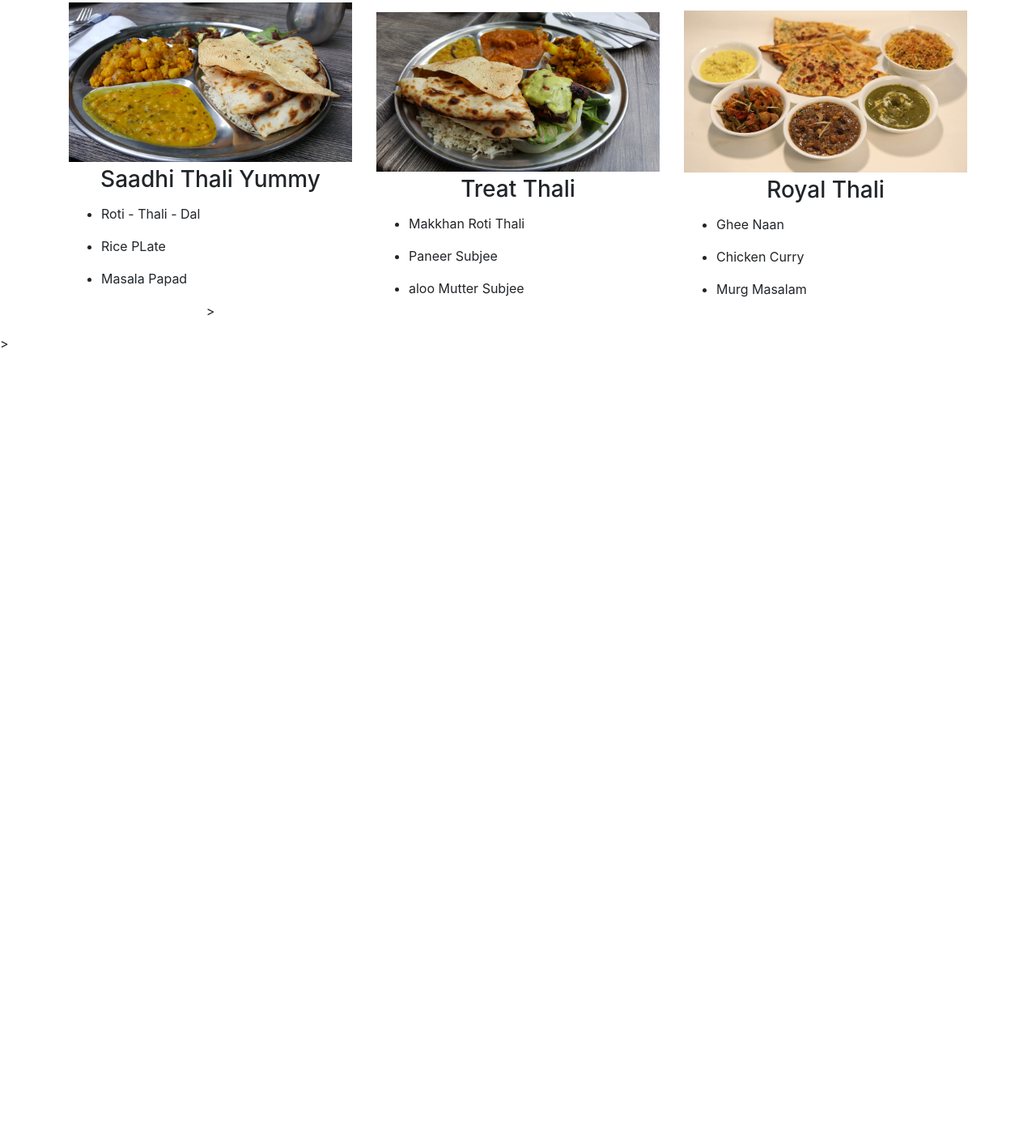
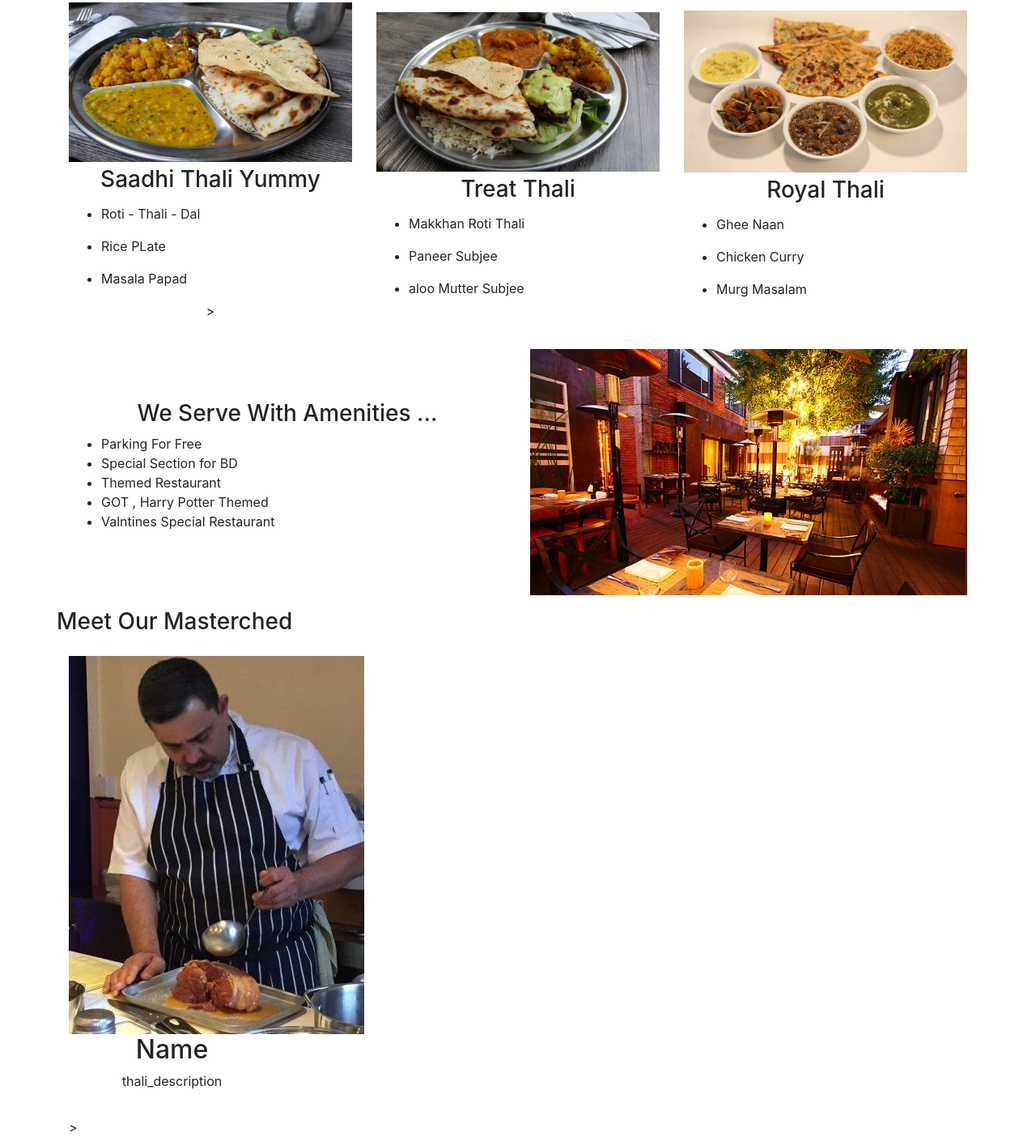
Before and after one commit to AlexBallast/Gangotri-Restraurent-using-BootStrap, a plain HTML site: page index.html in a window 1280 px wide. Shown: the part 700-2104 px from the top of the page at 81% size. Before the commit the page ends 1136 px from the top, so only its background shows below. Drawn offline with nearby package versions, Linux system fonts and the light colour scheme.

Commit message:
Amenities Section Added Sucessfully

```diff
--- a/index.html
+++ b/index.html
@@ -114,28 +114,38 @@
     </div>
 
     </div>
-
-
-
-
-
-
-
-
-
-
-
-
-
     <!----------------------------------------------->
 
     <!---------Amenities ------------------>
+    <div class="container" style="padding-top :1.5%">
+        <div class="row text-center padding">
+            <div class="amen_text col-lg-6 col-md-6 col-sm-12">
+                <h3>We Serve With Amenities ...<br></h3>
+                <ul style="text-align:left">
+                    <li>Parking For Free</li>
+                    <li>Special Section for BD</li>
+                    <li>Themed Restaurant</li>
+                    <li>GOT , Harry Potter Themed</li>
+                    <li>Valntines Special Restaurant</li>
+                </ul>
 
-
-
+            </div>
+            <img src="Images/amenities/restro.jpg" alt="Amenities" class="img-fluid col-lg-6 col-md-6 col-sm-12">
+        </div>
+    </div>
     <!------------------------------------------->
     <!------Meet Our Chefs----------------->
-
+    <div class="container">
+        <div class="row text-center padding">
+            <h3>Meet Our Masterched
+        </div>
+        <div class="row text-center padding">
+            <div class="col-xs-12 col-sm-12 col-md-6 col-lg-3 col-xl-3">
+                <img src="Images/meet team/cc.jpg" alt="">
+                <h2>Name</h2>
+                <p>thali_description</p>
+            </div>
+        </div>
 
 
 
```
Also changed, not shown: css/style.css (line endings or trailing spaces).
